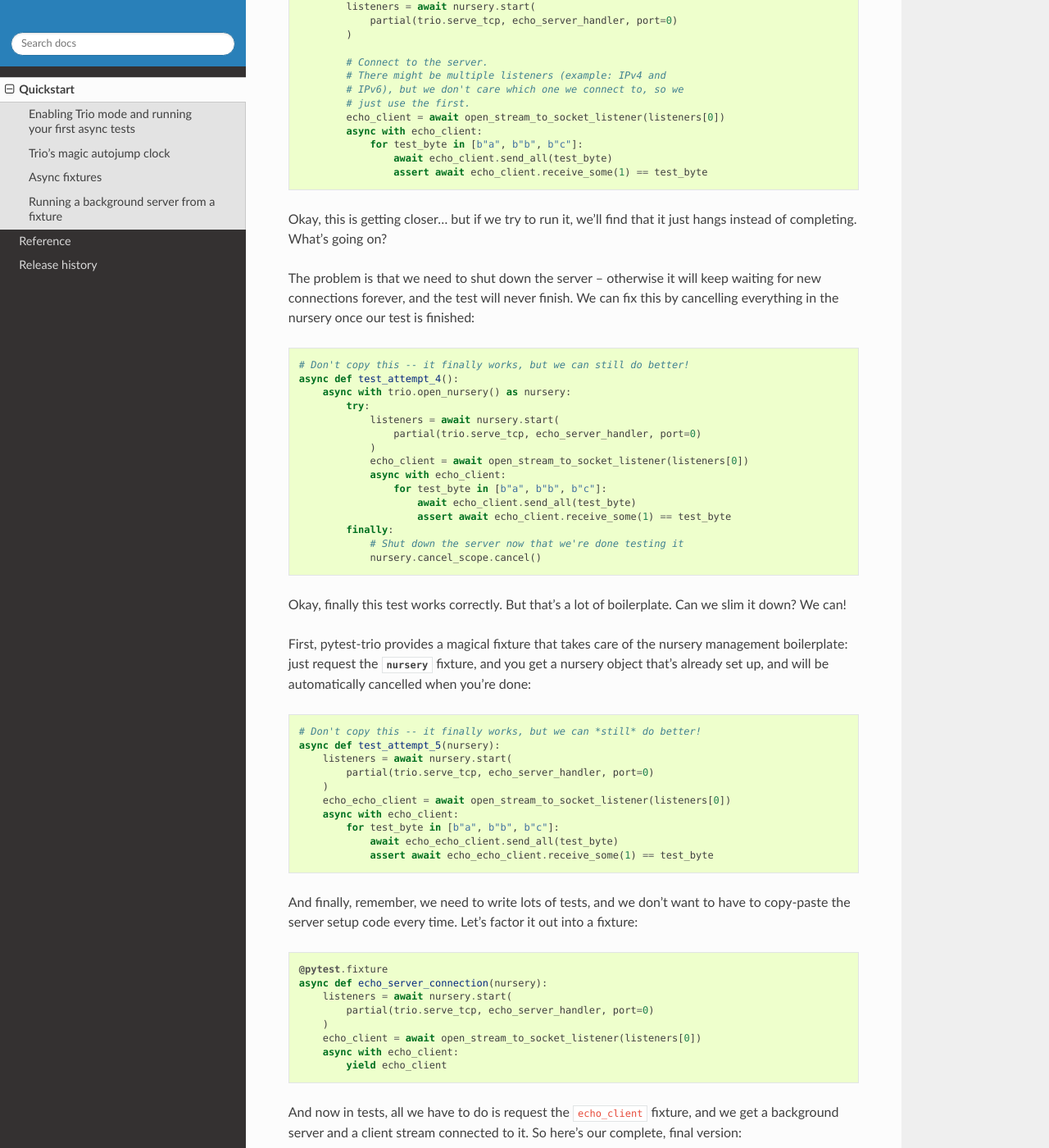
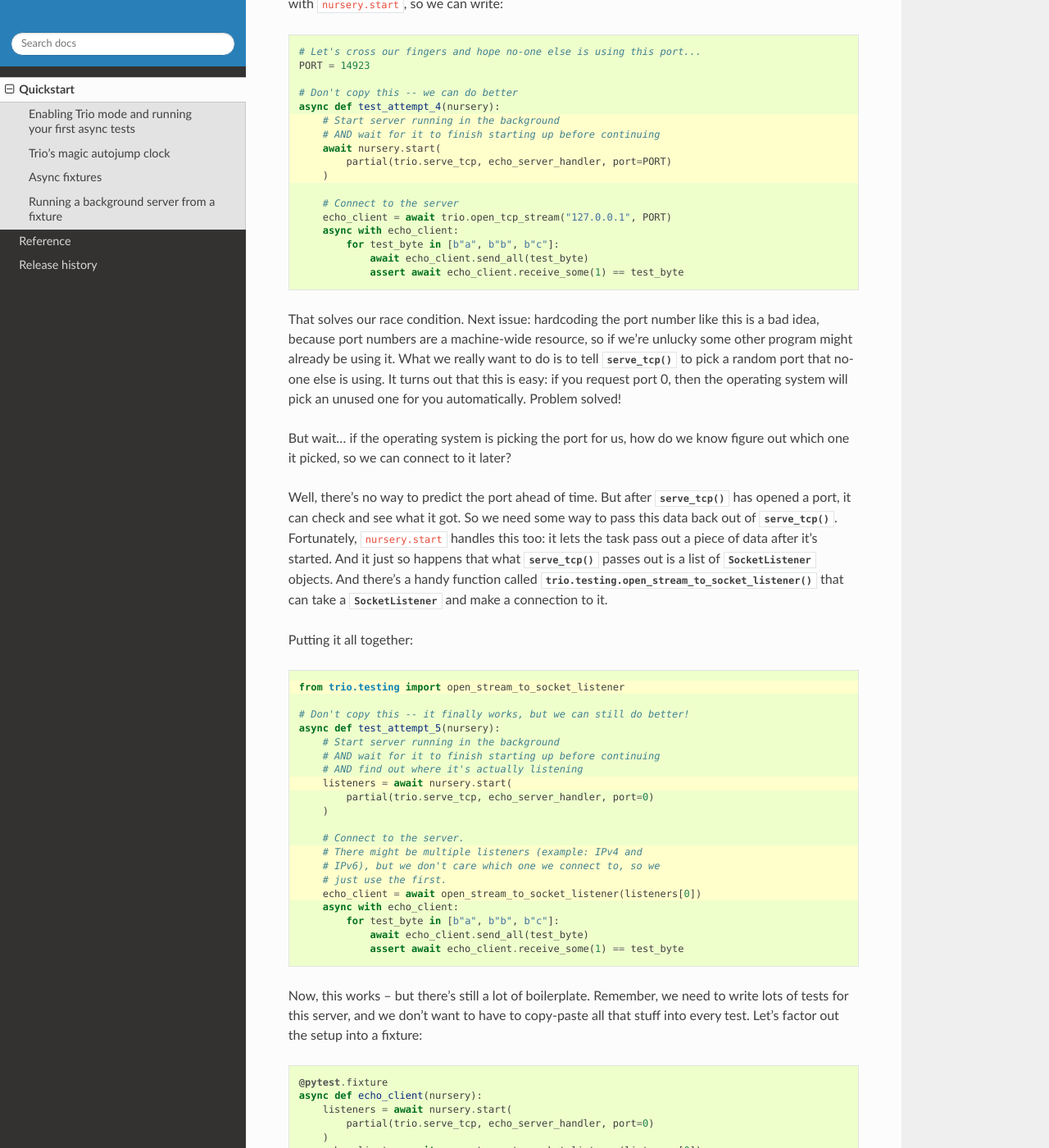
Before and after one commit to python-trio/pytest-trio, a Sphinx documentation site: the page built from docs/source/quickstart.rst, in a window 1280 px wide and 1400 px high, scrolled down 5440 px. Shown: the whole window at 82% size. Built offline with Sphinx 7.4.7 and the Read the Docs theme 2.0.0, drawn with Linux system fonts in a browser that asks for light colours; the version number could not be read and is left out; some of the changed text lies outside the part shown.

Commit message:
rearrange background server quickstart to flow more smoothly

```diff
--- a/docs/source/quickstart.rst
+++ b/docs/source/quickstart.rst
@@ -197,12 +197,12 @@
 
    # Usage: await trio.serve_tcp(echo_server_handler, ...)
 
-Since this is such complicated and sophisticated code, we want to
-write lots of tests to make sure it's working correctly. Our basic
-strategy for each test will be to start the echo server running in a
-background task, and then in the test body we'll connect to our
-server, send it some test data, and see how it responds. Here's a
-first attempt::
+Now we need to test it, to make sure it's working correctly. In fact,
+since this is such complicated and sophisticated code, we're going to
+write lots of tests for it. And they'll all follow the same basic
+pattern: we'll start the echo server running in a background task,
+then connect to it, send it some test data, and see how it responds.
+Here's a first attempt::
 
    # Let's cross our fingers and hope no-one else is using this port...
    PORT = 14923
@@ -223,17 +223,76 @@
                    await echo_client.send_all(test_byte)
                    assert await echo_client.receive_some(1) == test_byte
 
-This will mostly work, but it has a few problems. The first one is
-that there's a race condition: We spawn a background task to call
-``serve_tcp``, and then immediately try to connect to that server.
-Sometimes this will work fine. But it takes a little while for the
-server to start up and be ready to accept connections – so other
+This will mostly work, but it has a few problems. The most obvious one
+is that when we run it, even if everything works perfectly, it will
+hang at the end of the test – we never shut down the server, so the
+nursery block will wait forever for it to exit.
+
+To avoid this, we should cancel the nursery at the end of the test:
+
+.. code-block:: python3
+   :emphasize-lines: 7,20,21
+
+   # Let's cross our fingers and hope no-one else is using this port...
+   PORT = 14923
+
+   # Don't copy this -- we can do better
+   async def test_attempt_2():
+       async with trio.open_nursery() as nursery:
+           try:
+               # Start server running in the background
+               nursery.start_soon(
+                   partial(trio.serve_tcp, echo_server_handler, port=PORT)
+               )
+
+               # Connect to the server.
+               echo_client = await trio.open_tcp_stream("127.0.0.1", PORT)
+               # Send some test data, and check that it gets echoed back
+               async with echo_client:
+                   for test_byte in [b"a", b"b", b"c"]:
+                       await echo_client.send_all(test_byte)
+                       assert await echo_client.receive_some(1) == test_byte
+           finally:
+               nursery.cancel_scope.cancel()
+
+In fact, this pattern is *so* common, that pytest-trio provides a
+handy :data:`nursery` fixture to let you skip the boilerplate. Just
+add ``nursery`` to your test function arguments, and pytest-trio will
+open a nursery, pass it in to your function, and then cancel it for
+you afterwards:
+
+.. code-block:: python3
+   :emphasize-lines: 5
+
+   # Let's cross our fingers and hope no-one else is using this port...
+   PORT = 14923
+
+   # Don't copy this -- we can do better
+   async def test_attempt_3(nursery):
+       # Start server running in the background
+       nursery.start_soon(
+           partial(trio.serve_tcp, echo_server_handler, port=PORT)
+       )
+
+       # Connect to the server.
+       echo_client = await trio.open_tcp_stream("127.0.0.1", PORT)
+       # Send some test data, and check that it gets echoed back
+       async with echo_client:
+           for test_byte in [b"a", b"b", b"c"]:
+               await echo_client.send_all(test_byte)
+               assert await echo_client.receive_some(1) == test_byte
+
+Next problem: we have a race condition. We spawn a background task to
+call ``serve_tcp``, and then immediately try to connect to that
+server. Sometimes this will work fine. But it takes a little while for
+the server to start up and be ready to accept connections – so other
 times, randomly, our connection attempt will happen too quickly, and
 error out. After all – ``nursery.start_soon`` only promises that the
-task will be started *soon*, not that it's actually happened.
+task will be started *soon*, not that it's actually happened. So this
+test will be flaky, and flaky tests are the worst.
 
-To solve this race condition, we should switch to using ``await
-nursery.start(...)``. You can `read its docs for full details
+Fortunately, Trio makes this easy to solve, by switching to using
+``await nursery.start(...)``. You can `read its docs for full details
 <https://trio.readthedocs.io/en/latest/reference-core.html#trio.The%20nursery%20interface.start>`__,
 but basically the idea is that both ``nursery.start_soon(...)`` and
 ``await nursery.start(...)`` create background tasks, but only
@@ -241,26 +300,28 @@
 requires some cooperation from the background task: it has to notify
 ``nursery.start`` when it's ready. Fortunately, :func:`trio.serve_tcp`
 already knows how to cooperate with ``nursery.start``, so we can
-write::
+write:
+
+.. code-block:: python3
+   :emphasize-lines: 6-10
 
    # Let's cross our fingers and hope no-one else is using this port...
    PORT = 14923
 
    # Don't copy this -- we can do better
-   async def test_attempt_2():
-       async with trio.open_nursery() as nursery:
-           # Start server running in the background
-           # AND wait for it to finish starting up before continuing
-           await nursery.start(
-               partial(trio.serve_tcp, echo_server_handler, port=PORT)
-           )
+   async def test_attempt_4(nursery):
+       # Start server running in the background
+       # AND wait for it to finish starting up before continuing
+       await nursery.start(
+           partial(trio.serve_tcp, echo_server_handler, port=PORT)
+       )
 
-           # Connect to the server
-           echo_client = await trio.open_tcp_stream("127.0.0.1", PORT)
-           async with echo_client:
-               for test_byte in [b"a", b"b", b"c"]:
-                   await echo_client.send_all(test_byte)
-                   assert await echo_client.receive_some(1) == test_byte
+       # Connect to the server
+       echo_client = await trio.open_tcp_stream("127.0.0.1", PORT)
+       async with echo_client:
+           for test_byte in [b"a", b"b", b"c"]:
+               await echo_client.send_all(test_byte)
+               assert await echo_client.receive_some(1) == test_byte
 
 That solves our race condition. Next issue: hardcoding the port number
 like this is a bad idea, because port numbers are a machine-wide
@@ -284,79 +345,39 @@
 that can take a :class:`~trio.SocketListener` and make a connection to
 it.
 
-Putting it all together::
+Putting it all together:
+
+.. code-block:: python3
+   :emphasize-lines: 1,8,13-16
 
    from trio.testing import open_stream_to_socket_listener
 
-   # Don't copy this -- we can do better
-   async def test_attempt_3():
-       async with trio.open_nursery() as nursery:
-           # Start server running in the background
-           # AND wait for it to finish starting up before continuing
-           # AND find out where it's actually listening
-           listeners = await nursery.start(
-               partial(trio.serve_tcp, echo_server_handler, port=0)
-           )
-
-           # Connect to the server.
-           # There might be multiple listeners (example: IPv4 and
-           # IPv6), but we don't care which one we connect to, so we
-           # just use the first.
-           echo_client = await open_stream_to_socket_listener(listeners[0])
-           async with echo_client:
-               for test_byte in [b"a", b"b", b"c"]:
-                   await echo_client.send_all(test_byte)
-                   assert await echo_client.receive_some(1) == test_byte
-
-Okay, this is getting closer... but if we try to run it, we'll find
-that it just hangs instead of completing. What's going on?
-
-The problem is that we need to shut down the server – otherwise it
-will keep waiting for new connections forever, and the test will never
-finish. We can fix this by cancelling everything in the nursery once
-our test is finished::
-
    # Don't copy this -- it finally works, but we can still do better!
-   async def test_attempt_4():
-       async with trio.open_nursery() as nursery:
-           try:
-               listeners = await nursery.start(
-                   partial(trio.serve_tcp, echo_server_handler, port=0)
-               )
-               echo_client = await open_stream_to_socket_listener(listeners[0])
-               async with echo_client:
-                   for test_byte in [b"a", b"b", b"c"]:
-                       await echo_client.send_all(test_byte)
-                       assert await echo_client.receive_some(1) == test_byte
-           finally:
-               # Shut down the server now that we're done testing it
-               nursery.cancel_scope.cancel()
-
-Okay, finally this test works correctly. But that's a lot of
-boilerplate. Can we slim it down? We can!
-
-First, pytest-trio provides a magical fixture that takes care of the
-nursery management boilerplate: just request the :data:`nursery` fixture,
-and you get a nursery object that's already set up, and will be
-automatically cancelled when you're done::
-
-   # Don't copy this -- it finally works, but we can *still* do better!
    async def test_attempt_5(nursery):
+       # Start server running in the background
+       # AND wait for it to finish starting up before continuing
+       # AND find out where it's actually listening
        listeners = await nursery.start(
            partial(trio.serve_tcp, echo_server_handler, port=0)
        )
-       echo_echo_client = await open_stream_to_socket_listener(listeners[0])
+
+       # Connect to the server.
+       # There might be multiple listeners (example: IPv4 and
+       # IPv6), but we don't care which one we connect to, so we
+       # just use the first.
+       echo_client = await open_stream_to_socket_listener(listeners[0])
        async with echo_client:
            for test_byte in [b"a", b"b", b"c"]:
-               await echo_echo_client.send_all(test_byte)
-               assert await echo_echo_client.receive_some(1) == test_byte
+               await echo_client.send_all(test_byte)
+               assert await echo_client.receive_some(1) == test_byte
 
-And finally, remember, we need to write lots of tests, and we don't
-want to have to copy-paste the server setup code every time. Let's
-factor it out into a fixture::
+Now, this works – but there's still a lot of boilerplate. Remember, we
+need to write lots of tests for this server, and we don't want to have
+to copy-paste all that stuff into every test. Let's factor out the
+setup into a fixture::
 
    @pytest.fixture
-   async def echo_server_connection(nursery):
+   async def echo_client(nursery):
        listeners = await nursery.start(
            partial(trio.serve_tcp, echo_server_handler, port=0)
        )
@@ -398,4 +419,4 @@
            await echo_client.send_all(test_byte)
            assert await echo_client.receive_some(1) == test_byte
 
-No race conditions, no hangs, simple, clean, and reusable.
+No hangs, no race conditions, simple, clean, and reusable.
```
